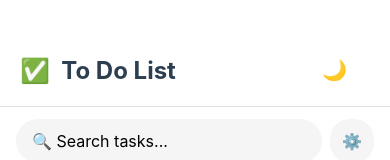
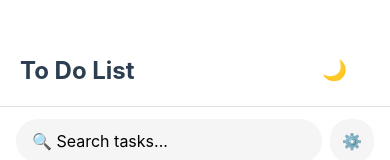
Before and after one commit to Dulanga2002/ToDoApp, a React Native app: screen / in a window 390 px wide. Shown: the top 160 px of the page. Built offline with nearby package versions, Linux system fonts and the light colour scheme.

Commit message:
update frontend feature

```diff
--- a/App.js
+++ b/App.js
@@ -254,7 +254,7 @@ export default function App() {
 
       {/* Header */}
       <View style={[styles.header, darkMode && styles.headerDark]}>
-        <Text style={[styles.headerTitle, darkMode && styles.headerTitleDark]}>✅  To Do List</Text>
+        <Text style={[styles.headerTitle, darkMode && styles.headerTitleDark]}>To Do List</Text>
         <View style={styles.headerActions}>
           <TouchableOpacity
             onPress={() => setDarkMode(!darkMode)}
```
